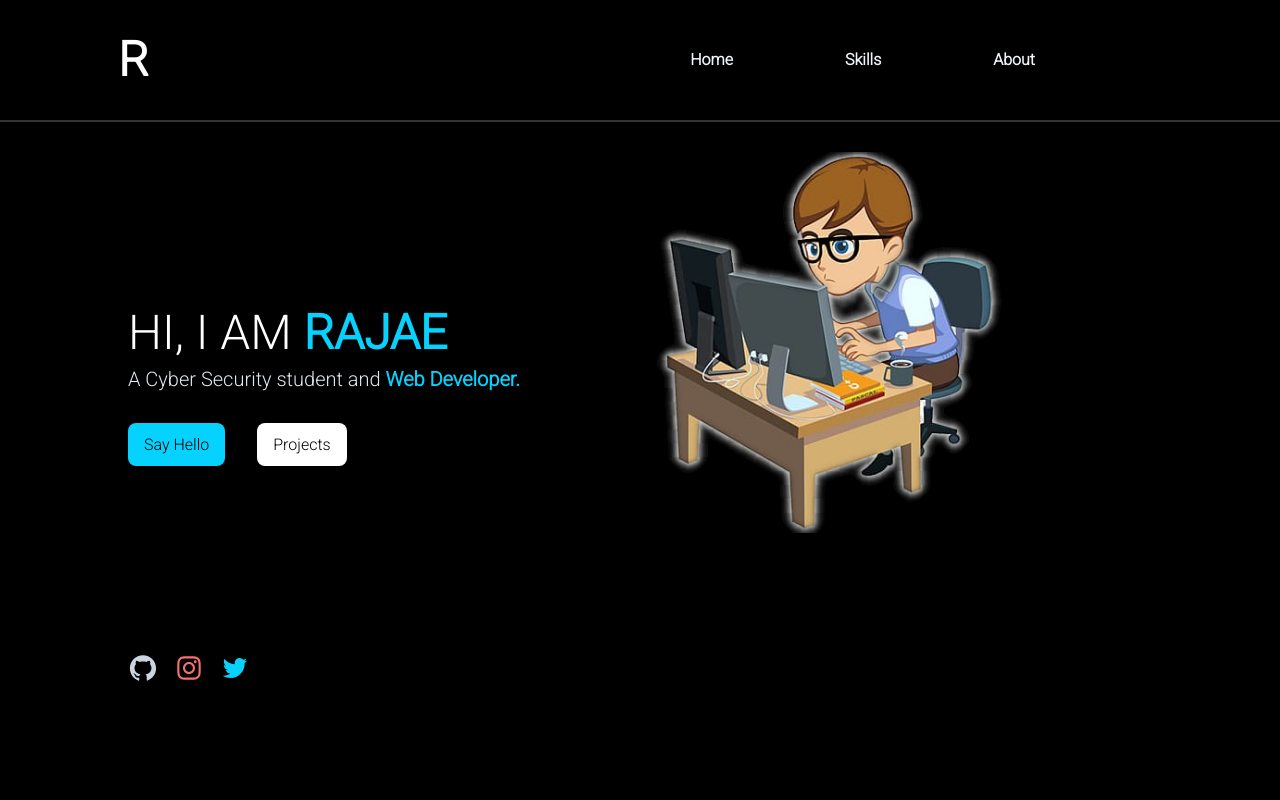
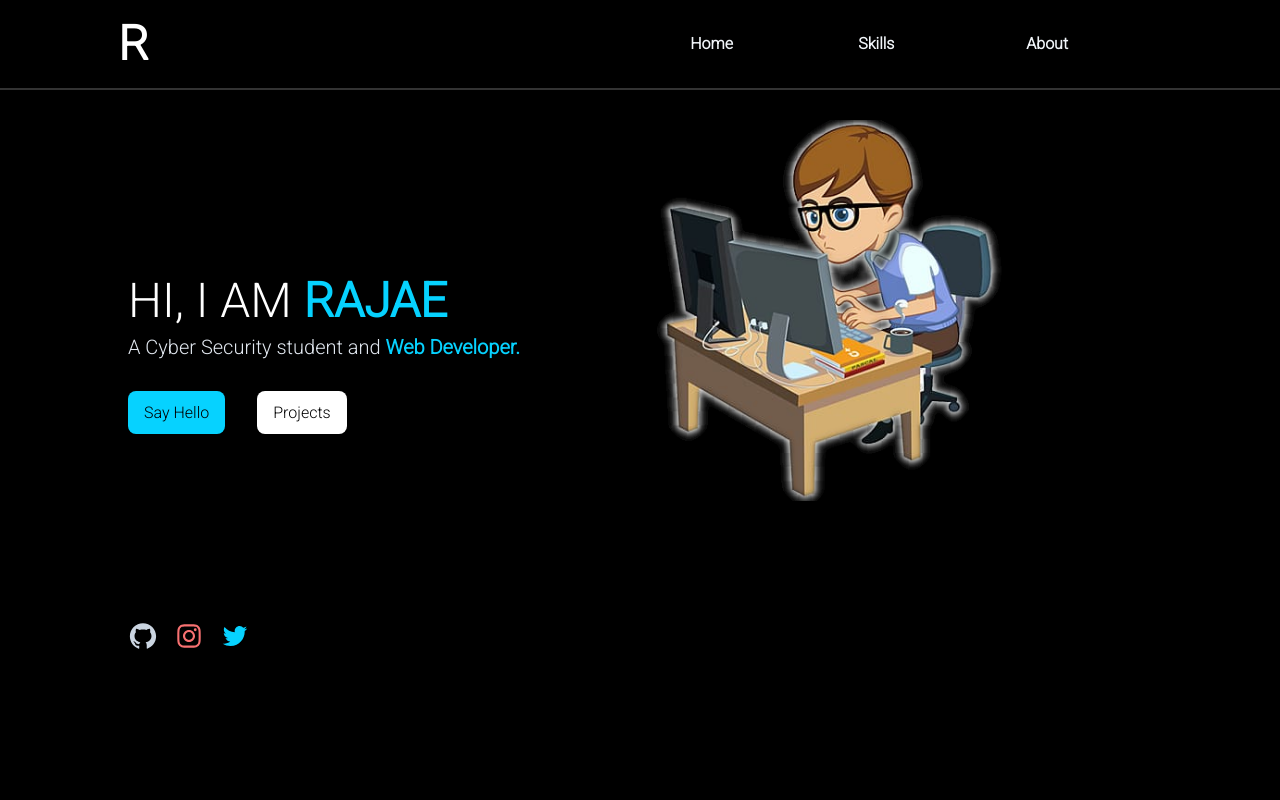
Before and after one commit to RajaeDev6/portfolio, a React (Vite) app: page / in a window 1280 px wide. Shown: the top 800 px of the page. Built offline with nearby package versions, Linux system fonts and the light colour scheme.

Commit message:
make nav disappear when link click on small screen

```diff
--- a/src/components/header.tsx
+++ b/src/components/header.tsx
@@ -8,7 +8,7 @@ const style = {
   header: `shadow-md sticky top-0 left-0 w-full z-40 items-center mb-8 bg-black`,
   nav: `abosolute left-0 flex md:mx-auto items-center justify-between max-w-[1200px] w-[90%] p-4`,
   Logo: `font-extrabold text-4xl md:text-5xl text-[#fff] flex items-center`,
-  navlinks: `font-bold md:mr-20 cursor-pointer md:mb-0 md:text-slate-100 hover:text-slate-400`,
+  navlinks: `bg-slate-100 text-black w-full p-4 md:bg-black font-bold md:mr-20 cursor-pointer md:mb-0 md:text-slate-100 lg:hover:text-slate-400`,
   menutoggle: `text-2xl text-slate-100 font-bold cursor-pointer md:hidden`,
 };
 const navlinks = [
@@ -40,22 +40,32 @@ const navlinks = [
 
 const Header: FC = () => {
   const [togglemenu, setToggleMenu] = useState<boolean>(false);
+  const killMenu = () => {
+    setToggleMenu(!togglemenu);
+  };
   const handleToggle = () => {
     setToggleMenu(!togglemenu);
   };
   return (
-    <header className={style.header} style={{boxShadow: "0px 2px 0px rgba(255, 255, 255, 0.20)" }}>
+    <header
+      className={style.header}
+      style={{ boxShadow: "0px 2px 0px rgba(255, 255, 255, 0.20)" }}
+    >
       <div className={style.nav}>
         <div className={style.Logo}>
           <GrCloudComputer size={30} className="text-slate-200 mr-2" />
           <h1>R</h1>
         </div>
-        <ul className={`absolute flex flex-col duration-300 ease-in  w-[100%] md:w-0 md:static ${togglemenu ? 'top-[100%]' : 'top-[-400px]'} bg-[#fff]  md:flex-row text-blacck md:flex md:mx-auto`}>
+        <ul
+          className={`absolute left-0 md:gap-x-14 flex flex-col duration-300 ease-in  w-[100%] md:w-0 md:static ${
+            togglemenu ? "top-[100%]" : "top-[-400px]"
+          } bg-[#fff]  md:flex-row text-blacck md:flex md:mx-auto`}
+        >
           {navlinks.map((item) => (
-            <li className=" mx-4 my-8">
             <Link
               to={item.url}
               spy={item.spy}
+              onClick={killMenu}
               smooth={item.smooth}
               offset={item.offset}
               duration={item.duration}
@@ -63,7 +73,6 @@ const Header: FC = () => {
             >
               {item.text}
             </Link>
-            </li>
           ))}
         </ul>
         {!togglemenu ? (
```
Lines whose indentation alone changed are shown as unchanged.
